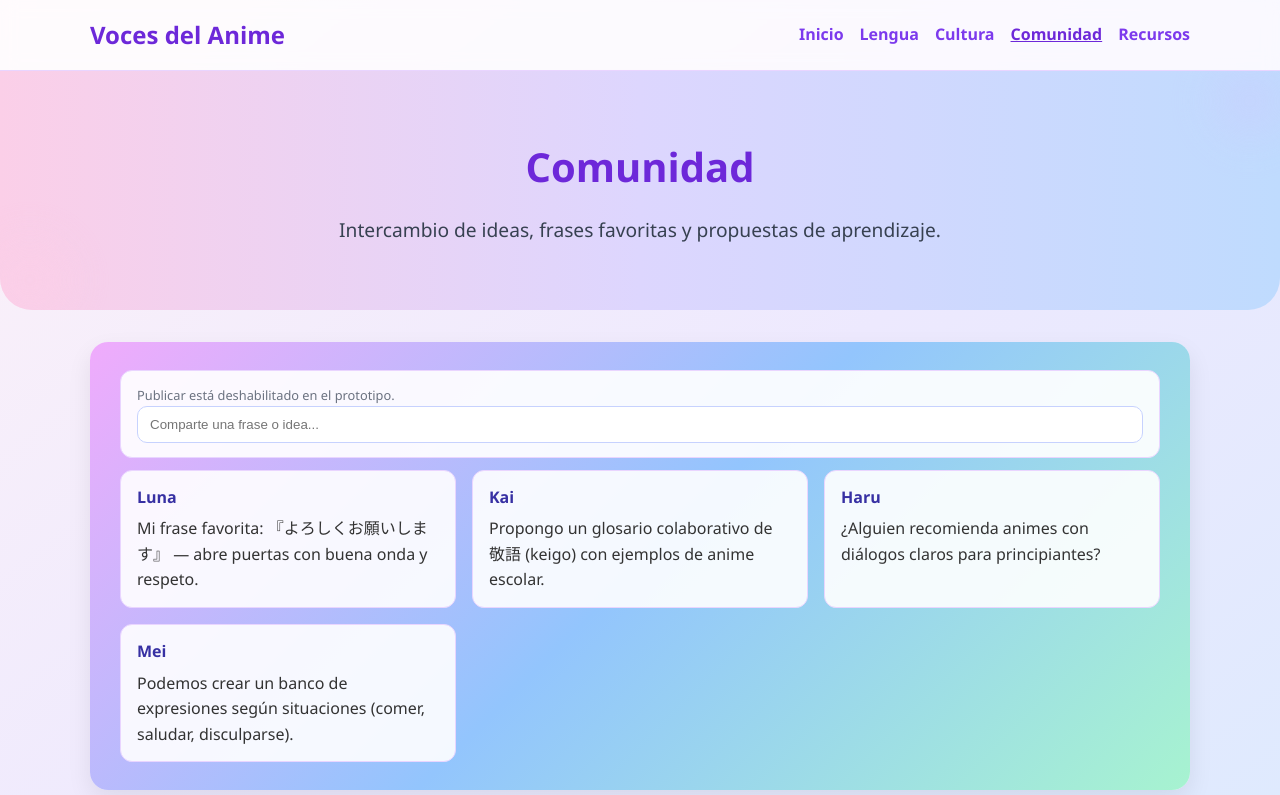
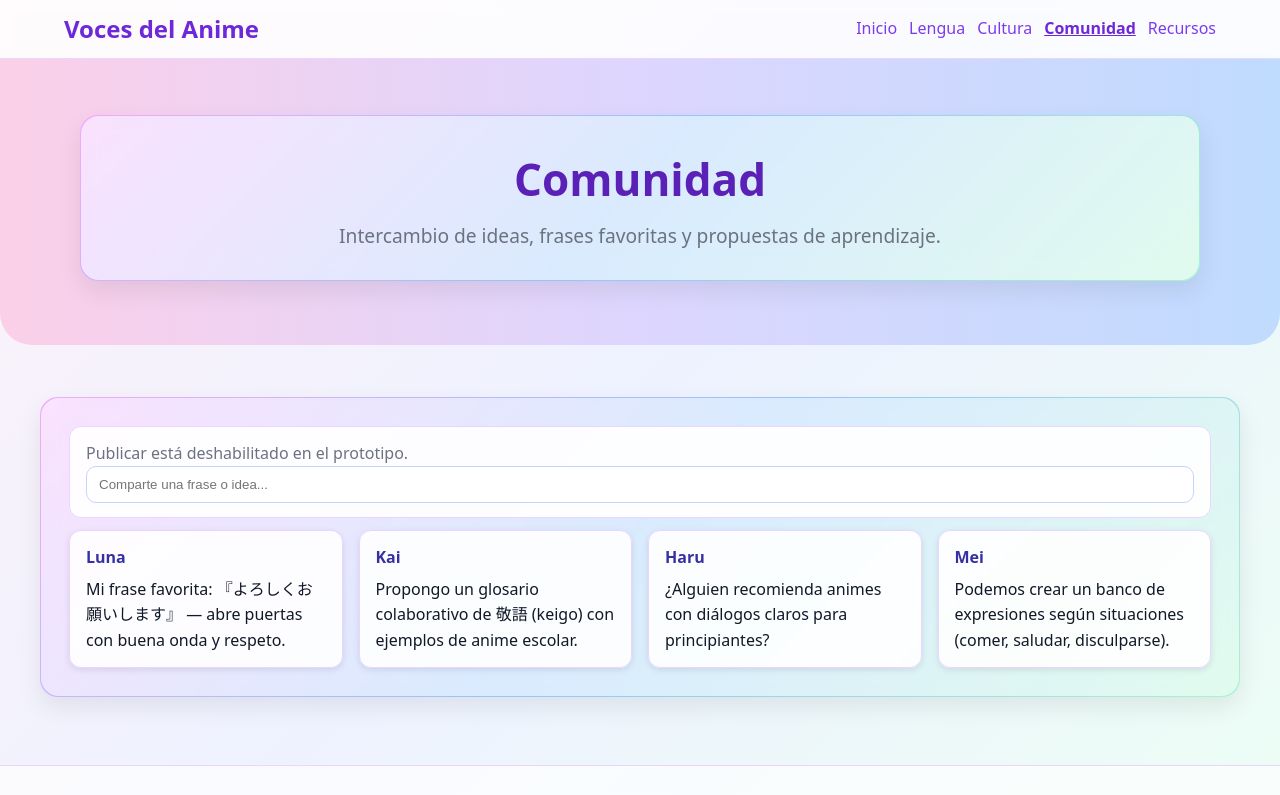
Before and after one commit to santillancamilar-boop/anime, a website: page comunidad.html in a window 1280 px wide. Shown: the top 795 px of the page. Drawn offline with Linux system fonts and the light colour scheme.

Commit message:
Update comunidad.html

```diff
--- a/comunidad.html
+++ b/comunidad.html
@@ -4,95 +4,61 @@
   <meta charset="utf-8" />
   <meta name="viewport" content="width=device-width, initial-scale=1" />
   <title>Voces del Anime — Comunidad</title>
+  <link rel="icon" type="image/png" href="favicon.png" />
   <link rel="stylesheet" href="styles.css" />
   <style>
-      /* Hero con destellos pastel */
-      .hero-visual {
-        position: relative;
-        overflow: hidden;
+    :root{
+      --ink:#111827; --brand:#5b21b6; --muted:#6b7280;
+      --grad1:#f0abfc; --grad2:#93c5fd; --grad3:#a7f3d0;
+      --page-max:1200px; /* mismo ancho estrecho que Cultura */
     }
-      .hero-visual::before,
-      .hero-visual::after {
-        content: "";
-        position: absolute;
-        width: 180px;
-        height: 180px;
-        filter: blur(12px);
-        opacity: 0.8;
+    *{box-sizing:border-box}
+    html,body{margin:0}
+    body{
+      font-family:system-ui,-apple-system,Segoe UI,Roboto,Inter,Arial,sans-serif;
+      color:var(--ink);
+      background:linear-gradient(135deg,#fdf2f8,#eef2ff,#ecfdf5);
+      background-attachment:fixed;
     }
-      .hero-visual::before {
-        inset: auto auto -60px -60px;
-        background: radial-gradient(closest-side, #fbcfe8, transparent 70%);
-      }
-      .hero-visual::after {
-        inset: -60px -60px auto auto;
-        background: radial-gradient(closest-side, #c7d2fe, transparent 70%);
-      }
+    .container{max-width:var(--page-max);margin:0 auto;padding:0 16px}
+    a{color:#6d28d9;text-decoration:none}
 
-      /* Card “glass” con borde degradado */
-      .card--glass {
-        background: rgba(255, 255, 255, 0.6);
-        backdrop-filter: blur(10px);
-        border-radius: 18px;
-        box-shadow: 0 10px 24px rgba(0, 0, 0, 0.08);
-      }
-      .card--gradient-border {
-        position: relative;
-      }
-      .card--gradient-border::before {
-        content: "";
-        position: absolute;
-        inset: -1px;
-        border-radius: 20px;
-        background: linear-gradient(135deg, #f0abfc, #93c5fd, #a7f3d0);
-        z-index: -1;
-      }
-      .card-inner--lg {
-        padding: 22px;
-      }
-      @media (min-width: 720px) {
-        .card-inner--lg {
-          padding: 28px 30px;
-        }
-      }
+    /* NAV (idéntico al diseño estrecho) */
+    .nav{position:sticky;top:0;z-index:10;background:rgba(255,255,255,.7);backdrop-filter:blur(6px);border-bottom:1px solid #e9d5ff}
+    .nav-inner{display:flex;align-items:center;gap:12px;padding:10px 0}
+    .brand{font-weight:600;color:#6d28d9}
+    .tabs{margin-left:auto;display:flex;gap:12px;flex-wrap:wrap}
+    .tab{font-weight:500}
+    .tab:hover,.tab:focus-visible{font-weight:600}
+    .tab.active{font-weight:800;text-decoration:underline}
 
-      /* Tarjetas internas */
-      .community-grid {
-        display: grid;
-        gap: 16px;
-        grid-template-columns: repeat(auto-fit, minmax(260px, 1fr));
-      }
-      .community-item {
-        background: rgba(255, 255, 255, 0.9);
-        border: 1px solid #e9d5ff;
-        border-radius: 12px;
-        padding: 14px 16px;
-      }
-      .community-item .author {
-        font-weight: 800;
-        color: #3730a3;
-        margin-bottom: 6px;
-      }
-      .muted {
-        color: #6b7280;
-        font-size: 0.95em;
-      }
+    /* HERO (tarjeta glass + borde degradado) */
+    .hero,.hero-visual{padding:56px 0 64px;position:relative}
+    .hero::before,.hero::after,.hero-visual::before,.hero-visual::after{content:none!important}
+    .hero-frame{max-width:var(--page-max);margin:0 auto;border-radius:18px;padding:1px;background:linear-gradient(135deg,var(--grad1),var(--grad2),var(--grad3));box-shadow:0 10px 24px rgba(0,0,0,.08)}
+    .hero-glass{border-radius:18px;background:rgba(255,255,255,.65);backdrop-filter:blur(10px);text-align:center;padding:28px 32px}
+    .hero h1{margin:0;color:var(--brand);font-size:clamp(26px,5vw,44px)}
+    .lead{margin:6px auto 0;color:var(--muted);max-width:66ch;text-align:center}
+
+    /* BLOQUES */
+    .section{padding:20px 0}
+    .frame{border-radius:18px;padding:1px;background:linear-gradient(135deg,var(--grad1),var(--grad2),var(--grad3));box-shadow:0 10px 24px rgba(0,0,0,.08);max-width:var(--page-max);margin-inline:auto}
+    .glass{border-radius:18px;background:rgba(255,255,255,.65);backdrop-filter:blur(10px);padding:22px}
+    @media(min-width:720px){.glass{padding:28px}}
+    .title{font-weight:800;color:#4c1d95;margin:0 0 10px}
+    .muted{color:#6b7280}
+
+    /* GRID/ CARDS (igual que Cultura) */
+    .grid-3{display:grid;gap:16px;grid-template-columns:repeat(auto-fit,minmax(260px,1fr))}
+    .card{background:rgba(255,255,255,.9);border:1px solid #e9d5ff;border-radius:12px}
+    .card-inner{padding:14px 16px}
 
     /* Bloque de publicación simulado */
-      .compose {
-        background: rgba(255, 255, 255, 0.92);
-        border: 1px solid #e9d5ff;
-        border-radius: 12px;
-        padding: 14px 16px;
-        margin-bottom: 12px;
-      }
-      .compose input {
-        width: 100%;
-        border: 1px solid #c7d2fe;
-        border-radius: 10px;
-        padding: 10px 12px;
-        background: #fff;
-      }
+    .compose{background:rgba(255,255,255,.92);border:1px solid #e9d5ff;border-radius:12px;padding:14px 16px;margin-bottom:12px}
+    .compose input{width:100%;border:1px solid #c7d2fe;border-radius:10px;padding:10px 12px;background:#fff}
+
+    /* Estilos de cada post */
+    .author{font-weight:800;color:#3730a3;margin-bottom:6px}
   </style>
 </head>
 <body>
@@ -114,73 +80,58 @@
     <!-- HERO -->
     <section class="hero hero-visual">
       <div class="container">
+        <div class="hero-frame">
+          <div class="hero-glass">
             <h1>Comunidad</h1>
-          <p class="lead">
-            Intercambio de ideas, frases favoritas y propuestas de aprendizaje.
-          </p>
+            <p class="lead">Intercambio de ideas, frases favoritas y propuestas de aprendizaje.</p>
+          </div>
+        </div>
       </div>
     </section>
 
-      <div class="container">
+    <!-- CARD PRINCIPAL (compose + posts) -->
     <section class="section">
-          <!-- Bloque principal con glass + borde degradado -->
-          <div class="card card--glass card--gradient-border">
-            <div class="card-inner card-inner--lg">
+      <div class="frame">
+        <div class="glass">
           <!-- Publicación simulada -->
           <div class="compose">
-                <p class="muted">
-                  Publicar está deshabilitado en el prototipo.
-                </p>
+            <p class="muted">Publicar está deshabilitado en el prototipo.</p>
             <input disabled placeholder="Comparte una frase o idea..." />
           </div>
 
           <!-- Grid de posts -->
-              <div class="community-grid">
-                <article class="community-item" aria-label="Post de Luna">
+          <div class="grid-3">
+            <div class="card" aria-label="Post de Luna"><div class="card-inner">
               <div class="author">Luna</div>
-                  <p>
-                    Mi frase favorita: 『よろしくお願いします』 — abre puertas
-                    con buena onda y respeto.
-                  </p>
-                </article>
-                <article class="community-item" aria-label="Post de Kai">
+              <p>Mi frase favorita: 『よろしくお願いします』 — abre puertas con buena onda y respeto.</p>
+            </div></div>
+
+            <div class="card" aria-label="Post de Kai"><div class="card-inner">
               <div class="author">Kai</div>
-                  <p>
-                    Propongo un glosario colaborativo de 敬語 (keigo) con
-                    ejemplos de anime escolar.
-                  </p>
-                </article>
-                <article class="community-item" aria-label="Post de Haru">
+              <p>Propongo un glosario colaborativo de 敬語 (keigo) con ejemplos de anime escolar.</p>
+            </div></div>
+
+            <div class="card" aria-label="Post de Haru"><div class="card-inner">
               <div class="author">Haru</div>
-                  <p>
-                    ¿Alguien recomienda animes con diálogos claros para
-                    principiantes?
-                  </p>
-                </article>
-                <article class="community-item" aria-label="Post de Mei">
+              <p>¿Alguien recomienda animes con diálogos claros para principiantes?</p>
+            </div></div>
+
+            <div class="card" aria-label="Post de Mei"><div class="card-inner">
               <div class="author">Mei</div>
-                  <p>
-                    Podemos crear un banco de expresiones según situaciones
-                    (comer, saludar, disculparse).
-                  </p>
-                </article>
+              <p>Podemos crear un banco de expresiones según situaciones (comer, saludar, disculparse).</p>
+            </div></div>
           </div>
         </div>
       </div>
-          <!-- /card -->
     </section>
-      </div>
   </main>
 
   <!-- FOOTER -->
   <div class="footer">
-      <div class="container footer-inner">
+    <div class="footer-inner">
       <div>
         <div class="title">Voces del Anime</div>
-          <p>
-            Prototipo conceptual para aprendizaje de lengua y cultura japonesa a
-            través del anime.
-          </p>
+        <p>Prototipo conceptual para aprendizaje de lengua y cultura japonesa a través del anime.</p>
       </div>
       <div>
         <div class="title">Enlaces</div>
```
Lines whose indentation alone changed are shown as unchanged.
